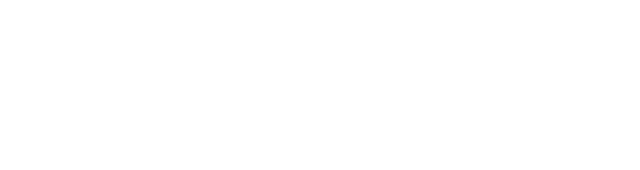
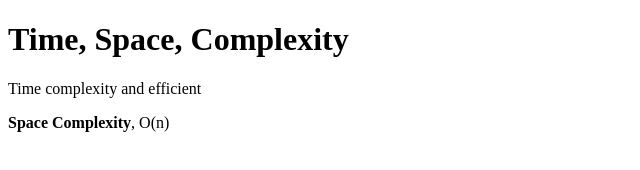
Before and after one commit to acciojob/time-and-space-complexity-KStuti, a website: page main.html in a window 1280 px wide. Shown: the whole page, without its empty margins (0-640 px from the left). Drawn offline with Linux system fonts and the light colour scheme.

Commit message:
created a submission

```diff
--- a/main.html
+++ b/main.html
@@ -8,6 +8,9 @@
 
 <body>
 	<!-- the entire body must be written by student -->
+	<h1>Time, Space, Complexity</h1>
+	<p>Time complexity and efficient</p>
+	<p><b>Space Complexity</b>, O(n)</p>
     <script type="text/javascript" src="./script.js">
 </script>
 
```
